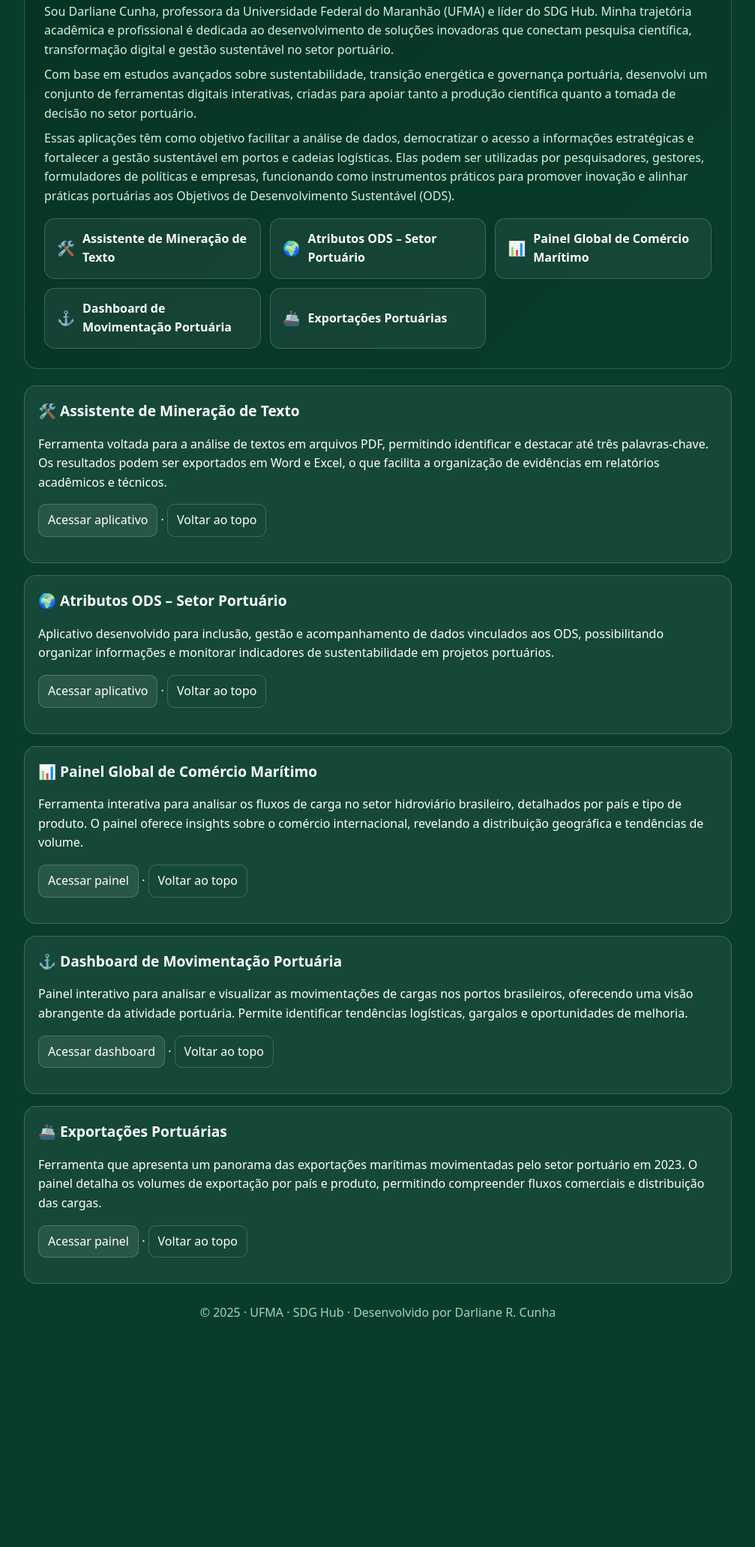
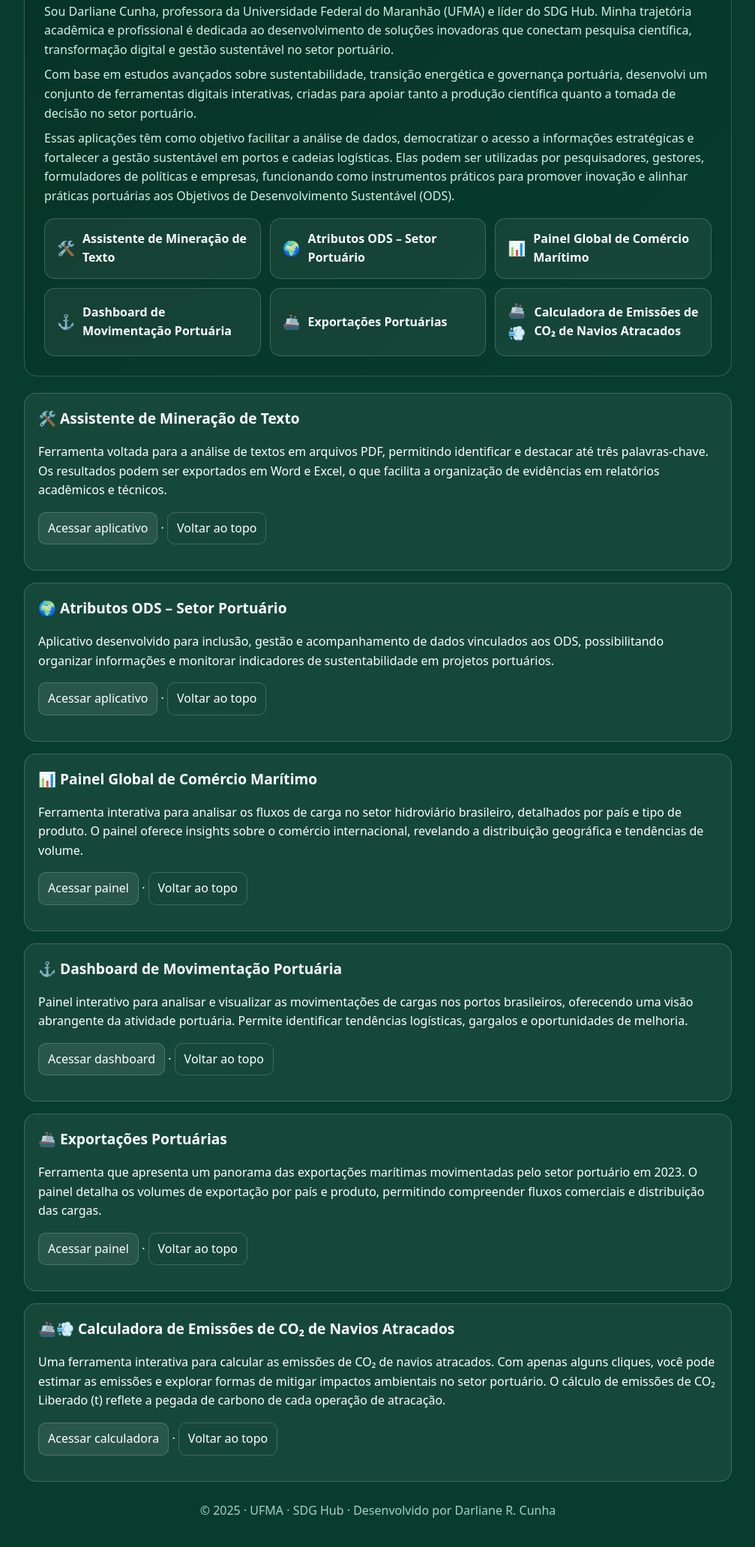
Before and after one commit to darlianecunha/portfolioferramentas, a plain HTML site: page index.html in a window 1280 px wide. Shown: the part 125-2188 px from the top of the page at 75% size, without its empty margins (136-1143 px from the left). Before the commit the page ends 1933 px from the top, so only its background shows below. Drawn offline with Linux system fonts and the light colour scheme.

Commit message:
Add files via upload

```diff
--- a/index.html
+++ b/index.html
@@ -72,6 +72,11 @@
           <span class="emoji">🚢</span>
           <span class="name">Exportações Portuárias</span>
         </a>
+
+        <a class="card-link" href="#co2calc">
+          <span class="emoji">🚢💨</span>
+          <span class="name">Calculadora de Emissões de CO₂ de Navios Atracados</span>
+        </a>
       </div>
     </header>
     <main>
@@ -110,6 +115,13 @@
           <p><a class="btn" href="https://portexports.streamlit.app/" target="_blank" rel="noopener">Acessar painel</a> · <a class="btn ghost" href="#top">Voltar ao topo</a></p>
         </section>
 
+
+        <section id="co2calc" class="tool-section">
+          <h2>🚢💨 Calculadora de Emissões de CO₂ de Navios Atracados</h2>
+          <p>Uma ferramenta interativa para calcular as emissões de CO₂ de navios atracados. Com apenas alguns cliques, você pode estimar as emissões e explorar formas de mitigar impactos ambientais no setor portuário. O cálculo de emissões de CO₂ Liberado (t) reflete a pegada de carbono de cada operação de atracação.</p>
+          <p><a class="btn" href="https://calculadoranavios.streamlit.app/" target="_blank" rel="noopener">Acessar calculadora</a> · <a class="btn ghost" href="#top">Voltar ao topo</a></p>
+        </section>
+
     </main>
     <footer>
       <p>© 2025 · UFMA · SDG Hub · Desenvolvido por Darliane R. Cunha</p>
```
